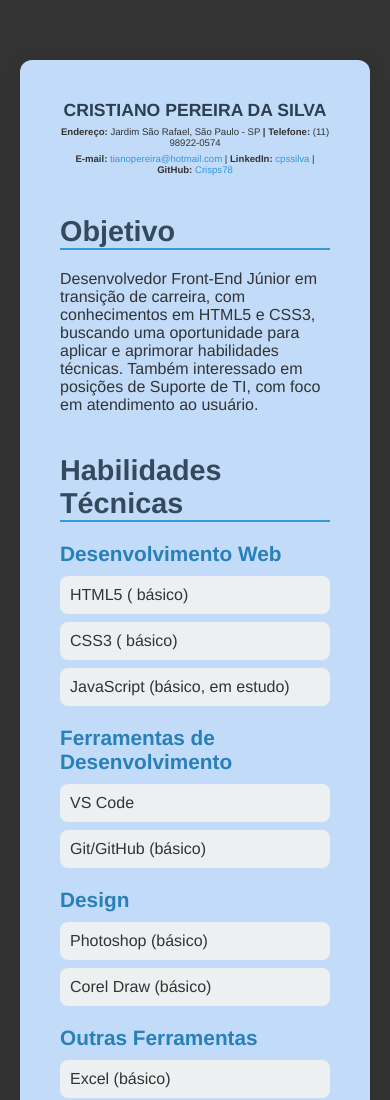
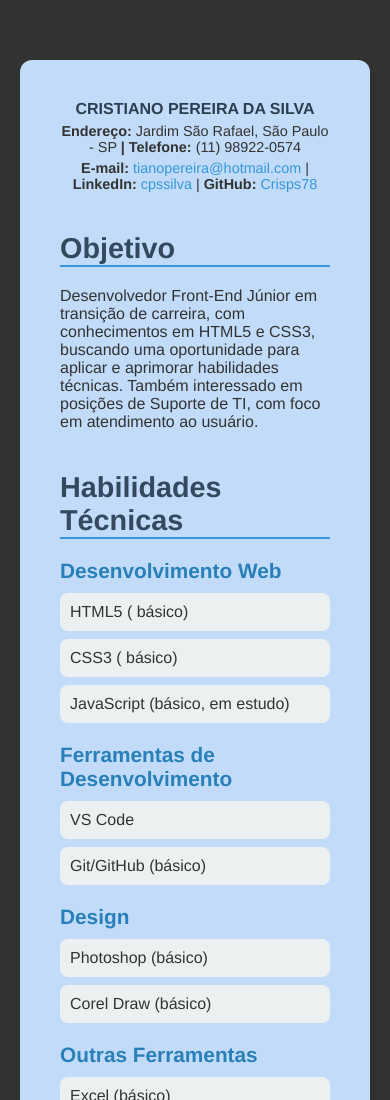
Before and after one commit to Crisps78/curriculo, a plain HTML site: page index.html in a window 390 px wide. Shown: the top 1100 px of the page. Drawn offline with Linux system fonts and the light colour scheme.

Commit message:
Update style.css

```diff
--- a/style.css
+++ b/style.css
@@ -88,11 +88,12 @@ a:hover {
 
 @media( max-width: 600px ) {
     header p {
-        font-size: 0.6rem;
+        font-size: 0.9rem;
+
 
     }
 
     header h1 {
-        font-size: 1.1rem;
+        font-size: 1rem;
     }
 }
```
